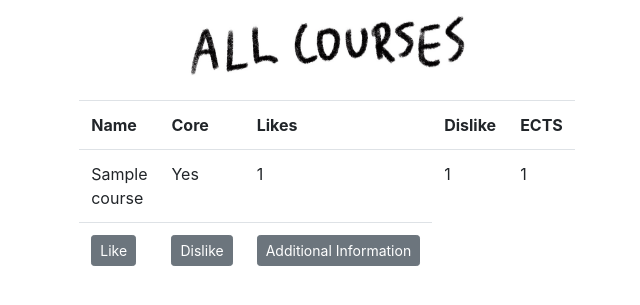
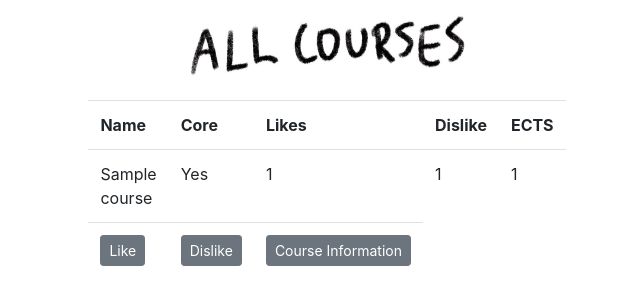
Before and after one commit to Varjokorento/tsohasovellus19, a Flask app: page /course in a window 1280 px wide. Shown: the part 66-371 px from the top of the page, without its empty margins (313-953 px from the left). Run offline with Flask 2, Linux system fonts and the light colour scheme; tables that the repository leaves empty hold one stand-in row (Sample ...); some libraries are stand-ins or nearby versions.

Commit message:
Minor UI tweaks

```diff
--- a/application/templates/comments/addcomment.html
+++ b/application/templates/comments/addcomment.html
@@ -7,7 +7,7 @@
 		<form method="POST" action="{{ url_for('new_comment') }}">
 
 				<p class="h4 mb-4">{{form.text.label}}</p>
-				<p>The minimum length is 10 words</p>
+				<p>The minimum length is 10 characters</p>
 				<div>{{ form.text }}</div>
 				<ul>
 						{% for error in form.text.errors %}
--- a/application/templates/courses/list.html
+++ b/application/templates/courses/list.html
@@ -43,7 +43,7 @@
     {% endif %}
     <td>
       <form method="POST" action="{{ url_for('show_course', course_id=course.id) }}">
-        <input class="btn btn-secondary btn-sm" type="submit" value="Additional Information"/>
+        <input class="btn btn-secondary btn-sm" type="submit" value="Course Information"/>
     </form>
     </td>
     {% if current_user.is_authenticated %}
```
